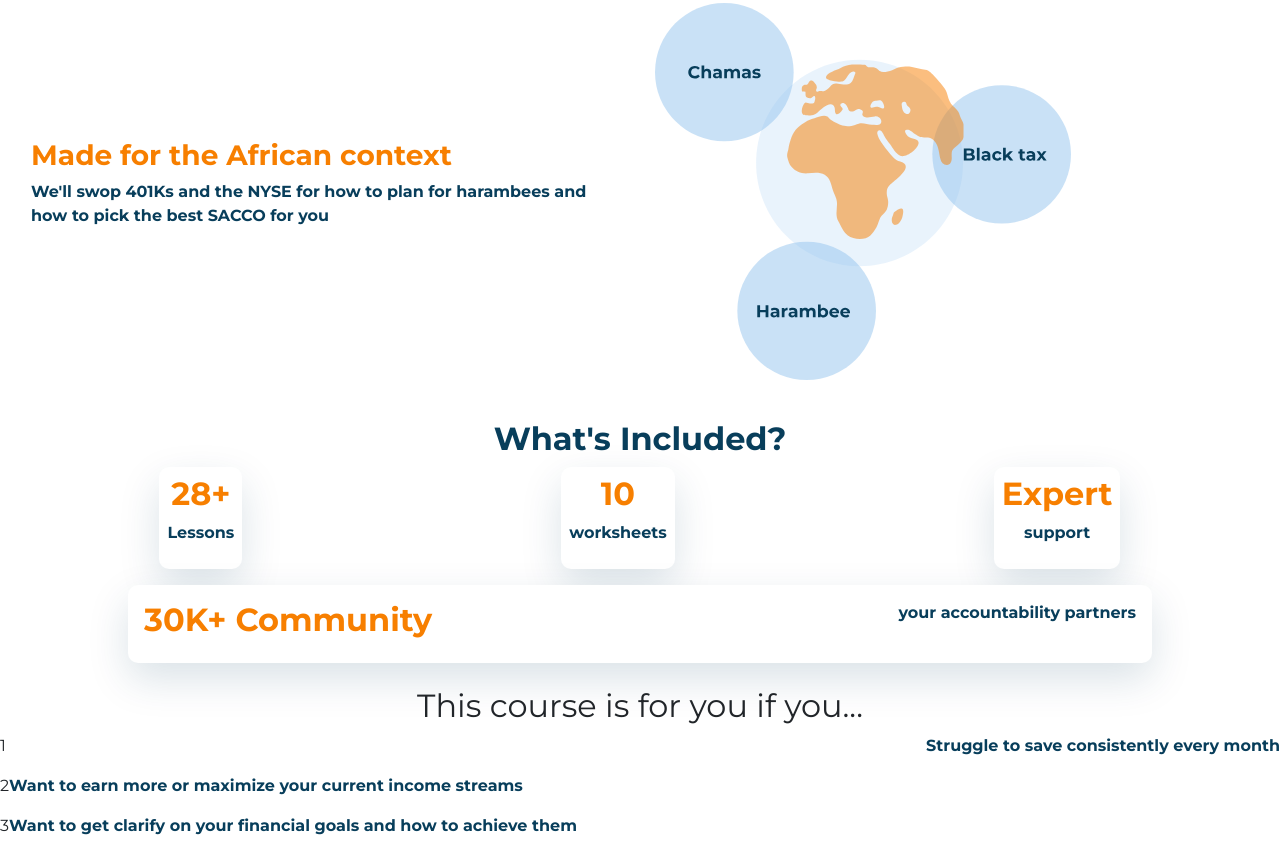
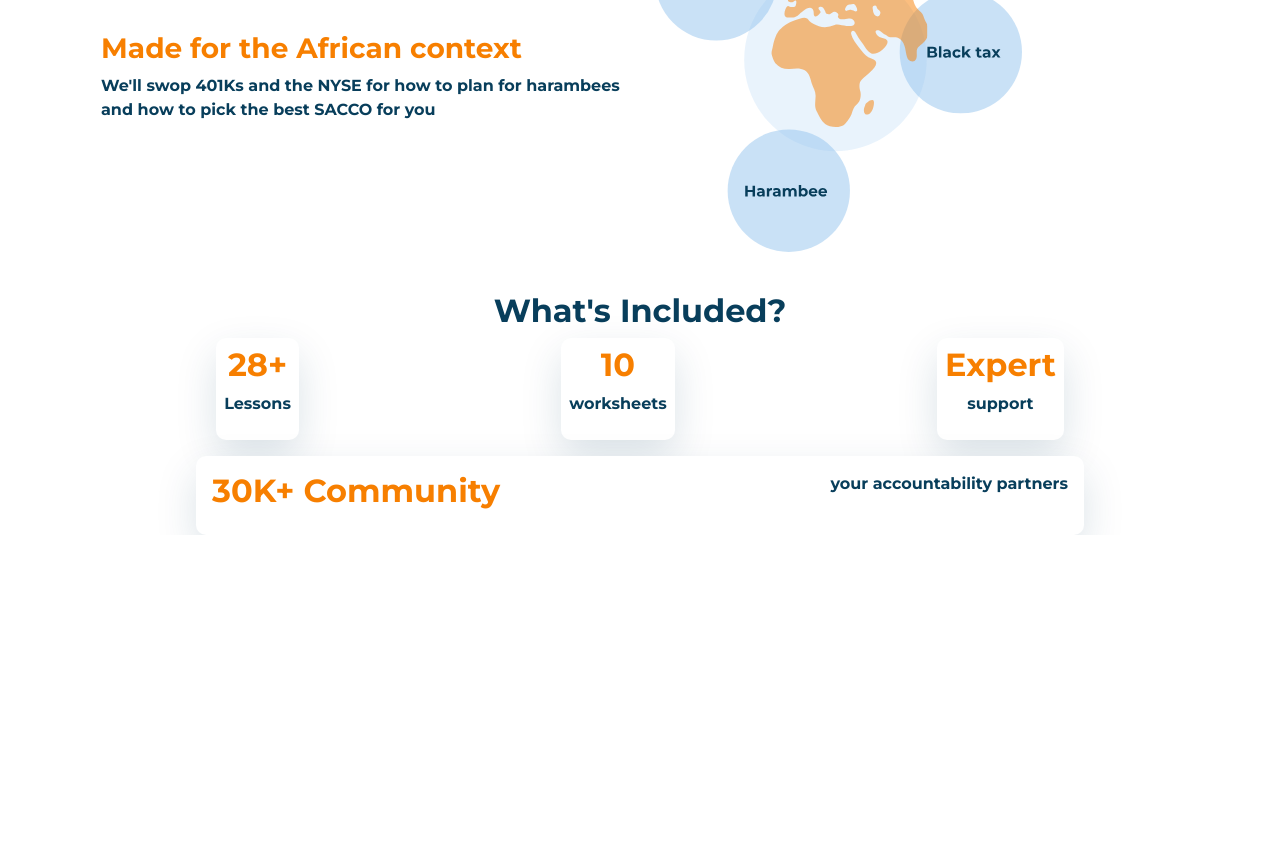
Before and after one commit to Zavi254/Africa-Pocket-Sample, a plain HTML site: page index.html in a window 1280 px wide. Shown: the part 1158-2012 px from the top of the page. After the commit the page ends 1693 px from the top, so only its background shows below. Drawn offline with nearby package versions, Linux system fonts and the light colour scheme.

Commit message:
updated the container contents

```diff
--- a/index.html
+++ b/index.html
@@ -15,7 +15,7 @@
 </head>
 <body>
     <!-- Navigation-Bar-Section -->
-    <div class="container-fluid">
+    <div class="container">
         <nav class="navbar fixed-top navbar-expand-md">
             <button type="button" class="navbar-toggler" data-toggle="collapse" data-target="#navbarToggle">
                 <span class="fas fa-bars"></span>
@@ -45,6 +45,7 @@
                 <a href="#" class="nav-link btn bg-warning get-started-btn mx-auto">Get Started</a>
             </div>
         </nav>
+    </div>
 
         <!-- Hero-Section -->
         <div class="hero-section text-center d-flex flex-column">
@@ -58,7 +59,7 @@
         </div>
 
         <!-- Value-Prop-Section -->
-        <div class="value-prop p-3 d-flex flex-column">
+        <div class="value-prop container p-3 d-flex flex-column">
             <div class="text-center">
                 <h3 style="font-weight: 700;" class="">We all want financial independence, but it’s hard to figure out how to get there.... until now.</h3>
                 <p class="text-center" style="font-weight: 700;">Your Roadmap to Wealth guides you step-by-step to financial freedom</p>
@@ -94,7 +95,7 @@
         </div>
 
         <!-- Course-Benefits-Section -->
-        <div class="course-benefits  d-flex flex-column mt-4">
+        <div class="course-benefits container  d-flex flex-column mt-4">
             <div class="align-self-center">
                 <h2 style="font-weight: 700; color: #083E5B;">What's  Included?</h2>
             </div>
@@ -119,26 +120,25 @@
         </div>
 
         <!-- Who-is-this-for-Section -->
-        <div class="who-is-this mt-4">
+        <!-- <div class="who-is-this mt-4">
             <h2 class="text-center">This course is for you if you...</h2>
-                <div class="who-is-this-numbers d-flex flex-column">
-                    <div class="first-number d-flex justify-content-between">
-                        <div class="">1</div>
-                        <p>Struggle to save consistently every month</p>
+                <div class="who-is-this-numbers row con">
+                    <div class="con1 col-sm">
+                        <div class="round-number">1</div>
+                        <p class="text-center">Struggle to save consistently every month</p>
                     </div>
-                    <div class="second-number d-flex">
-                        <div>2</div>
-                        <p>Want to earn more or maximize your current income streams</p>
+                    <div class="con1  col-sm">
+                        <div class="round-number">2</div>
+                        <p class="text-center">Want to earn more or maximize your current income streams </p>
                     </div>
-                    <div class="third-number d-flex">
-                        <div>3</div>
-                    <p>Want to get clarify on your financial goals and how to achieve them</p>
+                    <div class="con1 col-sm">
+                        <div class="round-number">3</div>
+                        <p class="text-center">Want to get clarify on your financial goals and how to achieve them</p>
                     </div>
                 </div>
 
 
-        </div>
-    </div>
+        </div> -->
 
 
 
```
